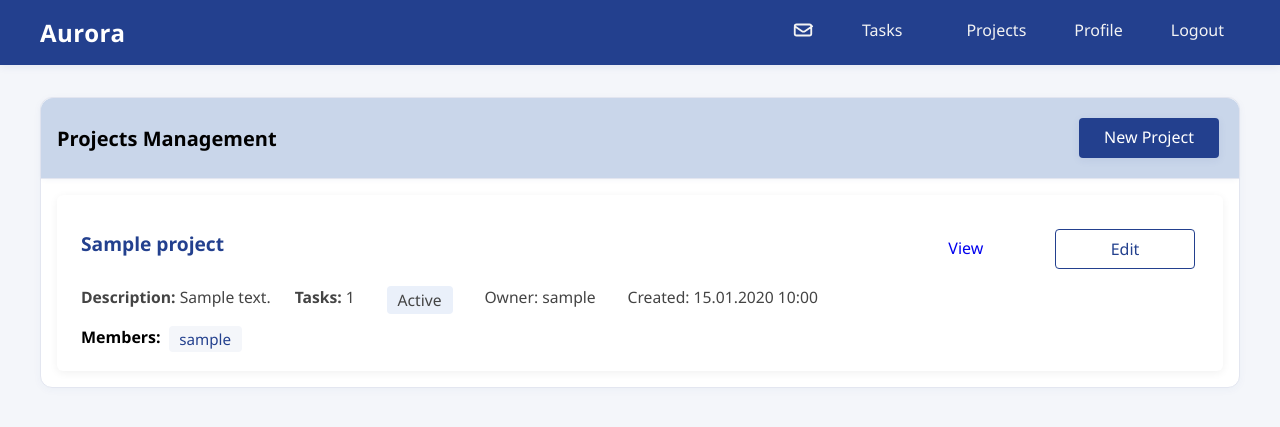
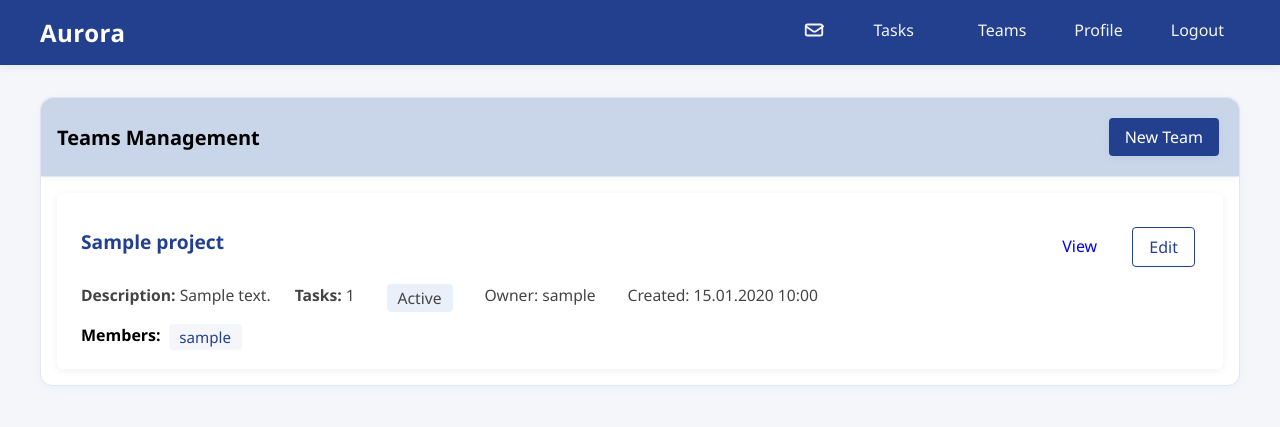
Before and after one commit to DubroffSky/aurora, a Django app: page /projects/ in a window 1280 px wide. Shown: the top 427 px of the page. Run offline with Django 5.2, Linux system fonts and the light colour scheme; a user stored in the database is signed in; tables that the repository leaves empty hold one stand-in row (values such as "Sample post").

```diff
--- a/aurora/aurora_store/forms.py
+++ b/aurora/aurora_store/forms.py
@@ -106,5 +106,5 @@ class TaskForm(forms.ModelForm):
                     members = project.members.all()
                     users = User.objects.filter(pk=project.owner.pk) | members
                     self.fields['assigned_to'].queryset = users.distinct()
-                else:
-                    self.fields['assigned_to'].queryset = User.objects.none()
+                # else:
+                #     self.fields['assigned_to'].queryset = User.objects.none()
--- a/aurora/aurora_store/templates/aurora_store/base.html
+++ b/aurora/aurora_store/templates/aurora_store/base.html
@@ -82,6 +82,26 @@
             transform: scaleX(1);
         }
 
+        .badge-completed {
+            background-color: #28a745; /* зелёный */
+            color: #fff;
+        }
+
+        .badge-progress {
+            background-color: #1727b8; /* жёлтый */
+            color: #000;
+        }
+
+        .badge-review {
+            background-color: #d3a10c; /* голубой */
+            color: #fff;
+        }
+
+        .badge-default {
+            background-color: #949ca3; /* серый */
+            color: #fff;
+        }
+
         .text-right {
             text-align: right;
         }
@@ -121,20 +141,13 @@
 
         .btn {
             display: inline-block;
-            min-width: 140px;
-            min-height: 40px;
-            padding: 0.5rem 1.2rem;
+            padding: 0.5rem 1rem;
             text-decoration: none;
             border-radius: 4px;
             border: none;
             cursor: pointer;
             font-size: 1rem;
             margin: 0.25rem;
-            text-align: center;
-            vertical-align: middle;
-            box-sizing: border-box;
-            font-weight: 500;
-            transition: background 0.15s, color 0.15s, box-shadow 0.15s;
         }
 
         .btn-primary {
@@ -491,7 +504,7 @@
                     </li>
                     {% if user.is_staff %}
                     <li class="nav-item">
-                        <a class="nav-link" href="{% url 'aurora_store:projects_list' %}">Projects</a>
+                        <a class="nav-link" href="{% url 'aurora_store:projects_list' %}">Teams</a>
                     </li>
                     {% endif %}
                     <li class="nav-item">
--- a/aurora/aurora_store/templates/aurora_store/projects_list.html
+++ b/aurora/aurora_store/templates/aurora_store/projects_list.html
@@ -1,20 +1,21 @@
 {% extends 'aurora_store/base.html' %}
 
-{% block title %}Projects - TaskFlow{% endblock %}
+{% block title %}Teams - TaskFlow{% endblock %}
 
 {% block content %}
 <div class="row">
     <div class="col-md-12">
         <div class="card">
             <div class="card-header d-flex justify-content-between align-items-center">
-                <h3 class="card-title mb-0">Projects Management</h3>
-                <a href="{% url 'aurora_store:project_create' %}" class="btn btn-primary">New Project</a>
+                <h3 class="card-title mb-0">Teams Management</h3>
+                <a href="{% url 'aurora_store:project_create' %}" class="btn btn-primary">New Team</a>
             </div>
             <div class="card-body">
                 <style>
-                .project-list { display: flex; flex-direction: column; gap: 1.2em; padding: 0; margin: 0; }
-                .project-card {
+                .team-list { display: flex; flex-direction: column; gap: 1.2em; padding: 0; margin: 0; }
+                .team-card {
                     background: #fff;
+                    border-color: #444;
                     border-radius: 6px;
                     box-shadow: 0 2px 8px rgba(0,0,0,0.06);
                     padding: 1.2em 1.5em;
@@ -22,40 +23,42 @@
                     flex-direction: column;
                     gap: 0.5em;
                 }
-                .project-card-header { display: flex; align-items: center; justify-content: space-between; }
-                .project-title { font-size: 1.2rem; font-weight: 600; color: #23408e; }
-                .project-meta { display: flex; gap: 1.5em; flex-wrap: wrap; margin-top: 0.3em; }
-                .project-meta span { font-size: 0.98rem; color: #444; }
-                .project-status { font-size: 0.95rem; font-weight: 500; border-radius: 4px; padding: 0.2em 0.7em; background: #eaf0fa; color: #23408e; margin-left: 0.5em; }
-                .project-owner { font-size: 0.95rem; color: #888; margin-left: 0.5em; }
-                .project-date { font-size: 0.93rem; color: #aaa; margin-left: 0.5em; }
-                .project-members { display: flex; flex-wrap: wrap; gap: 0.5em; margin-top: 0.2em; }
-                .project-member { background: #f4f6fa; border-radius: 4px; padding: 0.2em 0.7em; font-size: 0.95rem; color: #23408e; }
-                .project-actions { margin-top: 0.7em; display: flex; gap: 0.7em; }
+                .team-card-header { display: flex; align-items: center; justify-content: space-between; }
+                .team-title { font-size: 1.2rem; font-weight: 600; color: #23408e; }
+                .team-meta { display: flex; gap: 1.5em; flex-wrap: wrap; margin-top: 0.3em; }
+                .team-meta span { font-size: 0.98rem; color: #444; }
+                .team-status { font-size: 0.95rem; font-weight: 500; border-radius: 4px; padding: 0.2em 0.7em; background: #eaf0fa; color: #23408e; margin-left: 0.5em; }
+                .team-owner { font-size: 0.95rem; color: #888; margin-left: 0.5em; }
+                .team-date { font-size: 0.93rem; color: #aaa; margin-left: 0.5em; }
+                .team-members { display: flex; flex-wrap: wrap; gap: 0.5em; margin-top: 0.2em; }
+                .team-member { background: #f4f6fa; border-radius: 4px; padding: 0.2em 0.7em; font-size: 0.95rem; color: #23408e; }
+                .team-actions { margin-top: 0.7em; display: flex; gap: 0.7em; }
                 </style>
                 {% if projects %}
-                <div class="project-list">
-                    {% for project in projects %}
-                    <div class="project-card">
-                        <div class="project-card-header">
-                            <span class="project-title">{{ project.title }}</span>
-                            <div class="project-actions">
-                                <a href="{% url 'aurora_store:project_detail' project.id %}" class="btn btn-outline-info">View</a>
-                                <a href="{% url 'aurora_store:project_edit' project.id %}" class="btn btn-outline-primary">Edit</a>
+                <div class="team-list">
+                    {% for team in projects %}
+                    <div class="team-card">
+                        <div class="team-card-header">
+                            <span class="team-title">{{ team.title }}</span>
+                            <div class="team-actions">
+                                <a href="{% url 'aurora_store:project_detail' team.id %}" class="btn btn-outline-info">View</a>
+                                <a href="{% url 'aurora_store:project_edit' team.id %}" class="btn btn-outline-primary">Edit</a>
                             </div>
                         </div>
-                        <div class="project-meta">
-                            <span><strong>Description:</strong> {{ project.description }}</span>
-                            <span><strong>Tasks:</strong> {{ project.tasks.count }}</span>
-                            <span class="project-status">{{ project.get_status_display }}</span>
-                            <span class="project-owner">Owner: {{ project.owner.username }}</span>
-                            <span class="project-date">Created: {{ project.created_at|date:"d.m.Y H:i" }}</span>
+                        <div class="team-meta">
+                        {% if team.description %}
+                            <span><strong>Description:</strong> {{ team.description }}</span>
+                        {% endif %}
+                            <span><strong>Tasks:</strong> {{ team.tasks.count }}</span>
+                            <span class="team-status">{{ team.get_status_display }}</span>
+                            <span class="team-owner">Owner: {{ team.owner.username }}</span>
+                            <span class="team-date">Created: {{ team.created_at|date:"d.m.Y H:i" }}</span>
                         </div>
-                        {% if project.members.exists %}
-                        <div class="project-members">
+                        {% if team.members.exists %}
+                        <div class="team-members">
                             <strong>Members:</strong>
-                            {% for member in project.members.all %}
-                                <span class="project-member">{{ member.username }}</span>
+                            {% for member in team.members.all %}
+                                <span class="team-member">{{ member.username }}</span>
                             {% endfor %}
                         </div>
                         {% endif %}
@@ -64,9 +67,9 @@
                 </div>
                 {% else %}
                     <div class="text-center">
-                        <h4>No projects found</h4>
-                        <p>Create your first project to get started!</p>
-                        <a href="{% url 'aurora_store:project_create' %}" class="btn btn-primary">Create Project</a>
+                        <h4>No teams found</h4>
+                        <p>Create your first team to get started!</p>
+                        <a href="{% url 'aurora_store:project_create' %}" class="btn btn-primary">Create Team</a>
                     </div>
                 {% endif %}
             </div>
--- a/aurora/aurora_store/templates/aurora_store/task_confirm_delete.html
+++ b/aurora/aurora_store/templates/aurora_store/task_confirm_delete.html
@@ -16,10 +16,8 @@
                 <div class="task-details mb-3">
                     <h5>Task Details:</h5>
                     <ul class="list-unstyled">
-                        <li><strong>Project:</strong> {{ task.project.title }}</li>
-                        {% if task.assigned_to %}
-                            <li><strong>Assigned to:</strong> {{ task.assigned_to.username }}</li>
-                        {% endif %}
+                        <li><strong>Team:</strong> {{ task.project.title }}</li>
+                        <li><strong>Assigned to:</strong> {{ task.assigned_to.username }}</li>
                         <li><strong>Priority:</strong> {{ task.get_priority_display }}</li>
                         <li><strong>Status:</strong> {{ task.get_status_display }}</li>
                         {% if task.due_date %}
```
Also changed, not shown: aurora/aurora_store/templates/aurora_store/tasks_list.html (+11 -2 lines).
